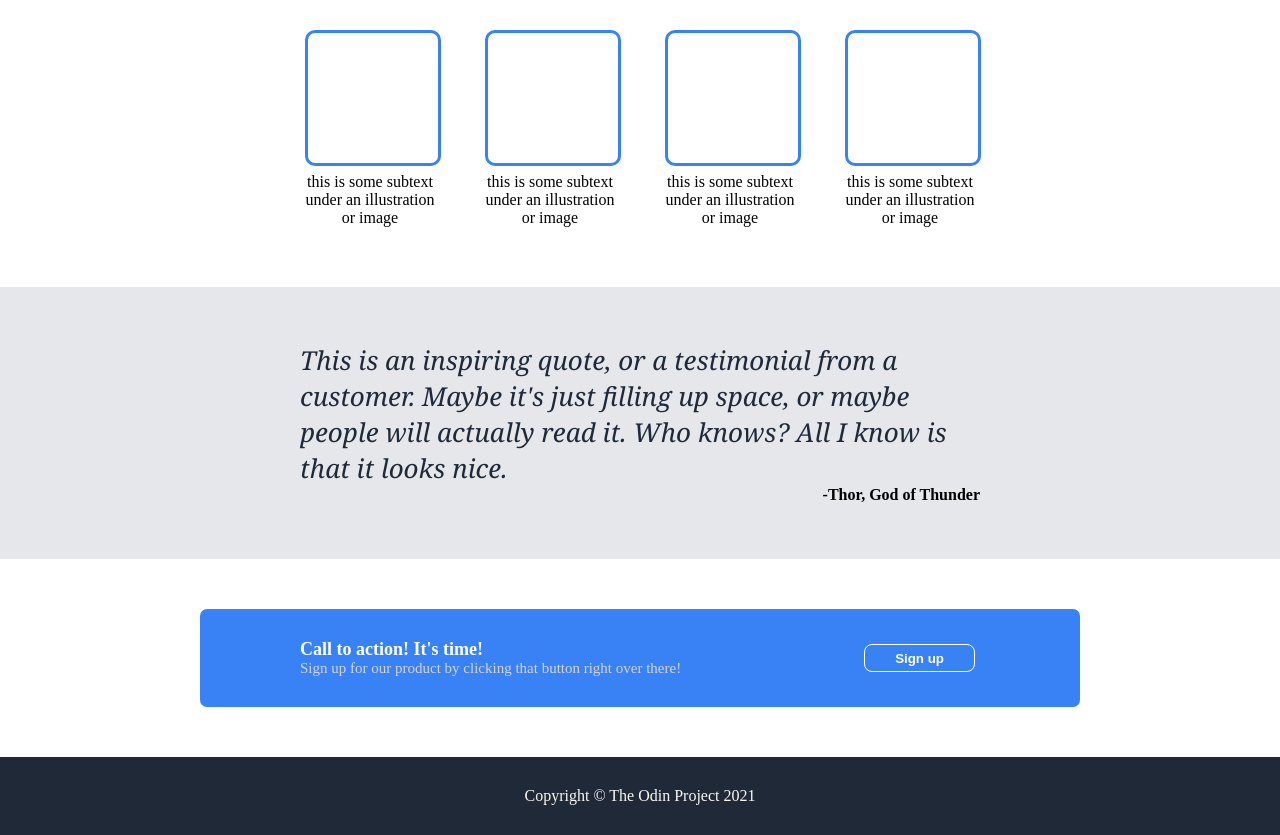
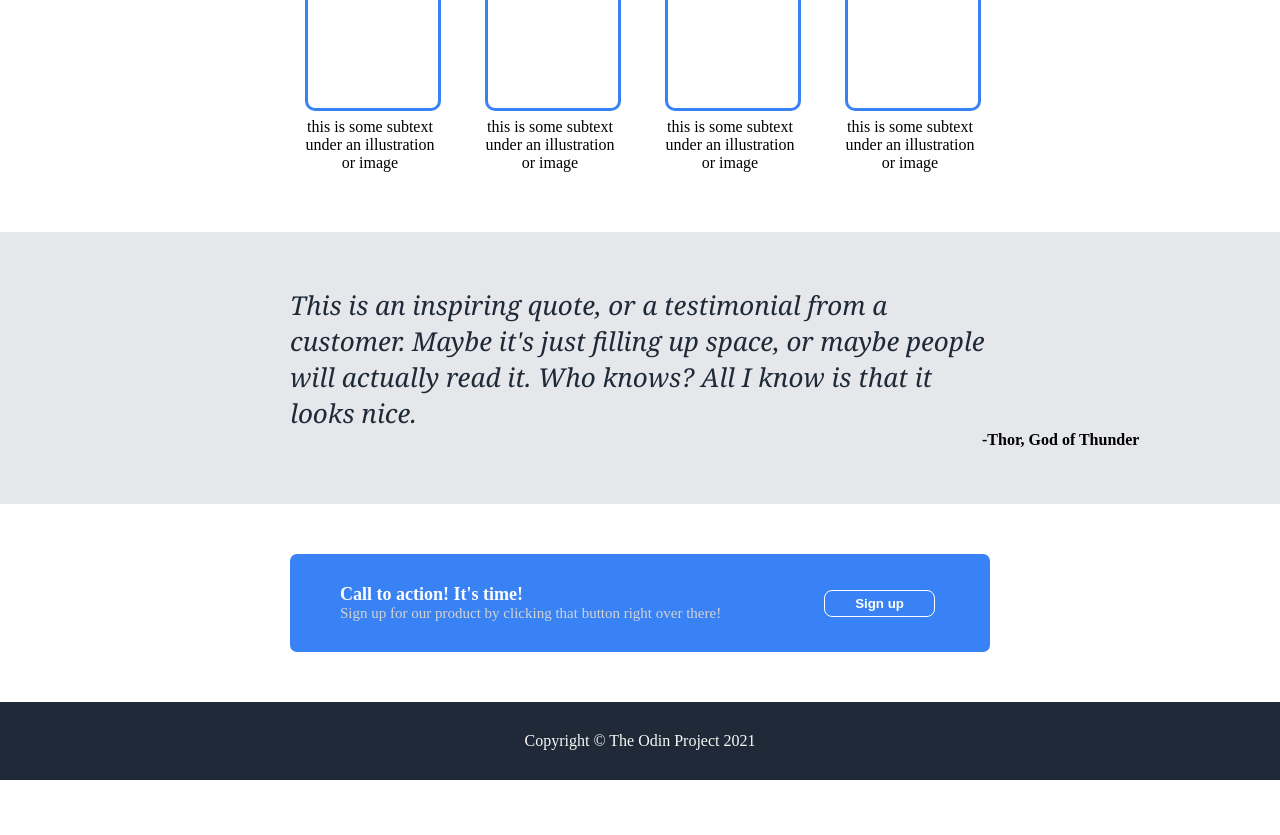
Before and after one commit to Elliotthkj/web-design-project, a plain HTML site: page index.html in a window 1280 px wide. Shown: the part 435-1270 px from the top of the page. After the commit the page ends 1215 px from the top, so only its background shows below. Drawn offline with Linux system fonts and the light colour scheme.

Commit message:
adjusted sizing

```diff
--- a/css/style.css
+++ b/css/style.css
@@ -1,5 +1,4 @@
 * {
-  /* border: 1px solid red; */
   margin: 0;
   padding: 0;
 }
@@ -15,7 +14,7 @@ body {
 footer {
   background-color: #1f2937;
   color: #f9faf8;
-  padding: 0 200px;
+  padding: 0 10%;
   flex: 1;
 }
 
@@ -29,11 +28,17 @@ header {
 h1 {
   font-size: 24px;
   color: #f9faf8;
+  flex: none;
+  margin-right: 5px;
 }
 
 .header-links {
   display: flex;
   gap: 20px;
+}
+
+.header-link {
+  flex: none;
 }
 
 a {
@@ -42,9 +47,9 @@ a {
 }
 
 .awesome-placeholder {
-  /* border: 1px solid red; */
   margin: 65px 0;
   display: flex;
+  min-width: 600px;
 }
 
 .awesome .one {
@@ -86,6 +91,7 @@ a {
   display: flex;
   flex-direction: column;
   flex: 1;
+  padding: 0 10%;
 }
 
 h2 {
@@ -93,6 +99,7 @@ h2 {
   font-weight: bolder;
   font-size: 36px;
   margin: 20px 0;
+  padding: 0;
 }
 
 .square-group {
@@ -116,11 +123,11 @@ h2 {
 
 .thor {
   background-color: #e5e7eb;
-  padding: 55px 300px;
+  padding: 55px 10%;
   display: flex;
   flex-flow: column;
-  justify-content: center;
-  flex: 1;
+  align-items: flex-end;
+  flex: 1 0;
 }
 
 .thor .one {
@@ -128,25 +135,33 @@ h2 {
   font-style: italic;
   font-size: 26px;
   color: #1f2937;
+  width: 700px;
+  align-self: center;
+  flex-shrink: 0;
 }
 
 .thor .two {
-  text-align: end;
   font-weight: bolder;
+  width: 170px;
+  flex: 0 0 auto;
 }
 
 .lower-signup {
   color: white;
   flex: 1;
+  display: flex;
+  justify-content: center;
 }
 
 .blue-box {
-  margin: 50px 200px;
+  margin: 50px 10%;
   background-color: #3882f6;
   border-radius: 7px;
-  padding: 30px 100px;
+  padding: 30px 50px;
   display: flex;
   justify-content: space-between;
+  align-items: center;
+  flex: 0 1 600px;
 }
 
 .blue-box button {
@@ -157,11 +172,13 @@ h2 {
   padding: 5px 30px;
   border-radius: 8px;
   margin: 5px;
+  flex: none;
 }
 
 .blue-box-text .one {
   font-weight: bolder;
   font-size: 18px;
+  min-width: 200px;
 }
 
 .blue-box-text .two {
```
